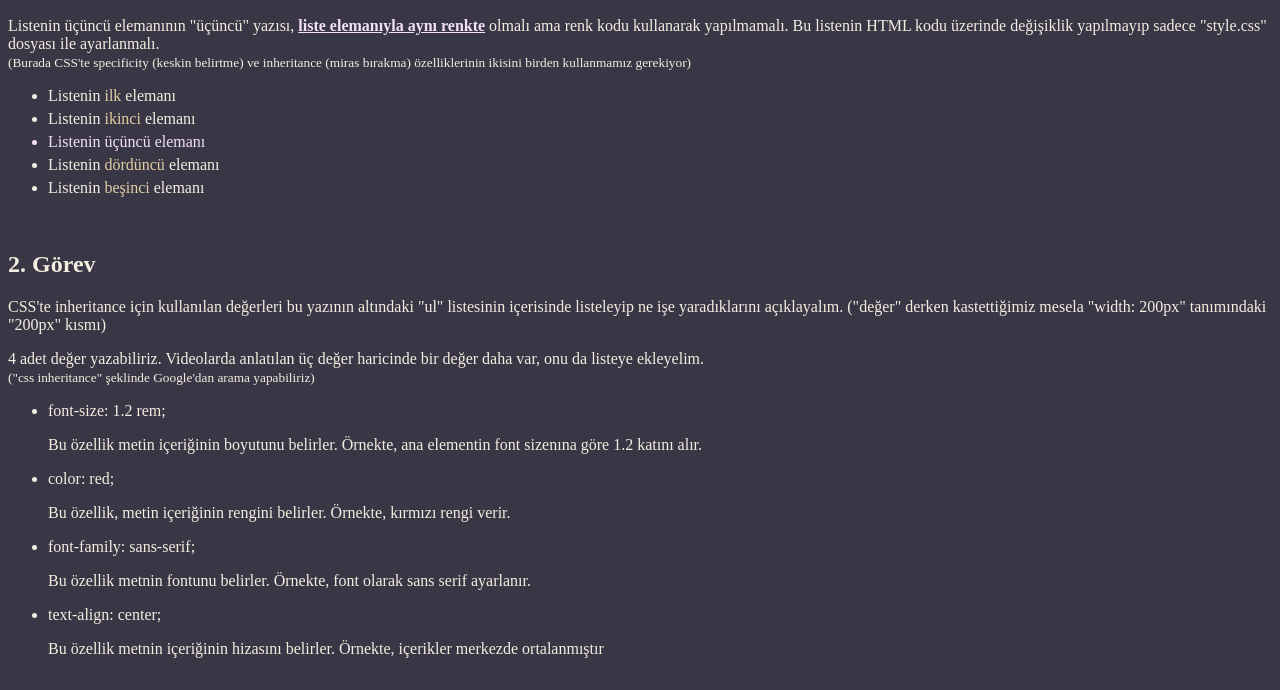
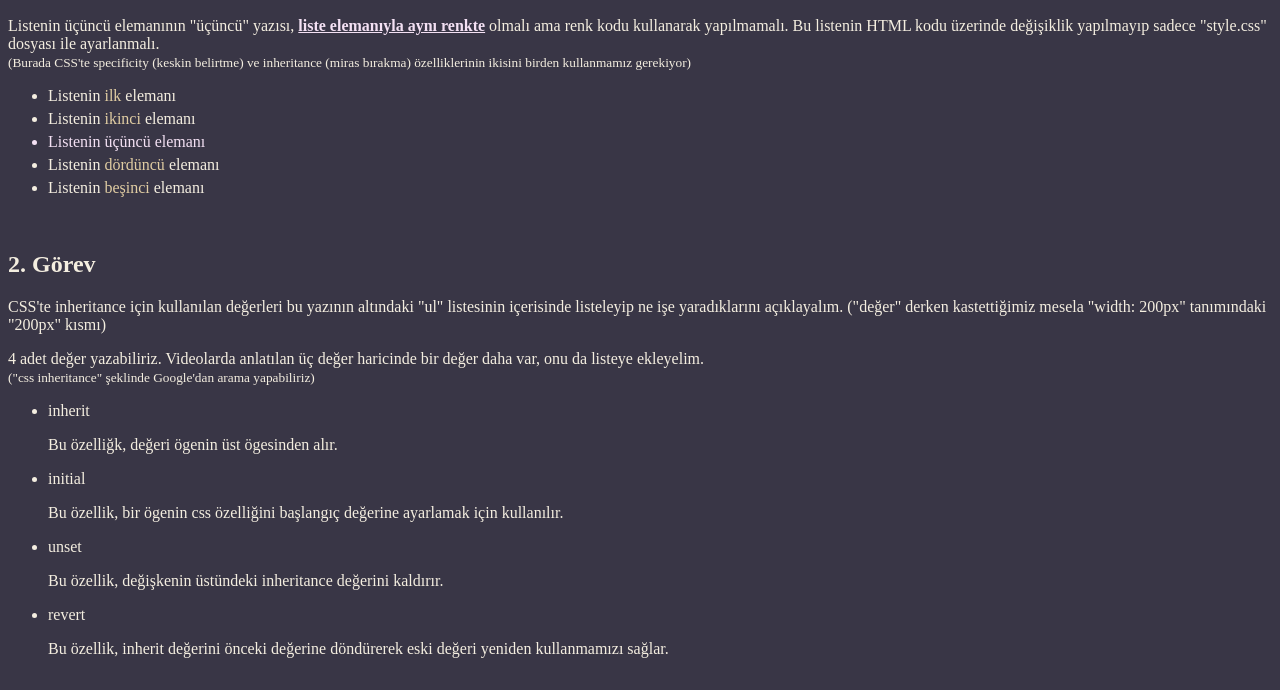
Before and after one commit to hulyaayarr/onlyjs, a plain HTML site: page Ödev_ CSS Boyutlandırma, Inheritance, Specificity ve Kutu Modeli/index.html in a window 1280 px wide. Shown: the part 110-800 px from the top of the page. Drawn offline with Linux system fonts and the light colour scheme.

Commit message:
Css inheritance

```diff
--- a/Ödev_ CSS Boyutlandırma, Inheritance, Specificity ve Kutu Modeli/index.html
+++ b/Ödev_ CSS Boyutlandırma, Inheritance, Specificity ve Kutu Modeli/index.html
@@ -44,10 +44,10 @@
     </p>
     <!-- Buraya listeleyelim: -->
     <ul>
-      <li>font-size: 1.2 rem; <p>Bu özellik metin içeriğinin boyutunu belirler. Örnekte, ana elementin font sizenına göre 1.2 katını alır.</p></li>
-      <li>color: red; <p>Bu özellik, metin içeriğinin rengini belirler. Örnekte, kırmızı rengi verir.</p></li>
-      <li>font-family: sans-serif; <p>Bu özellik metnin fontunu belirler. Örnekte, font olarak sans serif ayarlanır.</p></li>
-      <li>text-align: center; <p>Bu özellik metnin içeriğinin hizasını belirler. Örnekte, içerikler merkezde ortalanmıştır</p></li>
+      <li>inherit<p>Bu özelliğk, değeri ögenin üst ögesinden alır.</p></li>
+      <li>initial<p>Bu özellik, bir ögenin css özelliğini başlangıç değerine ayarlamak için kullanılır.</p></li>
+      <li>unset <p>Bu özellik, değişkenin üstündeki inheritance değerini kaldırır.</p></li>
+      <li>revert<p>Bu özellik, inherit değerini önceki değerine döndürerek eski değeri yeniden kullanmamızı sağlar.</p></li>
     </ul>
     <br />
     <h2>3. Görev</h2>
```
